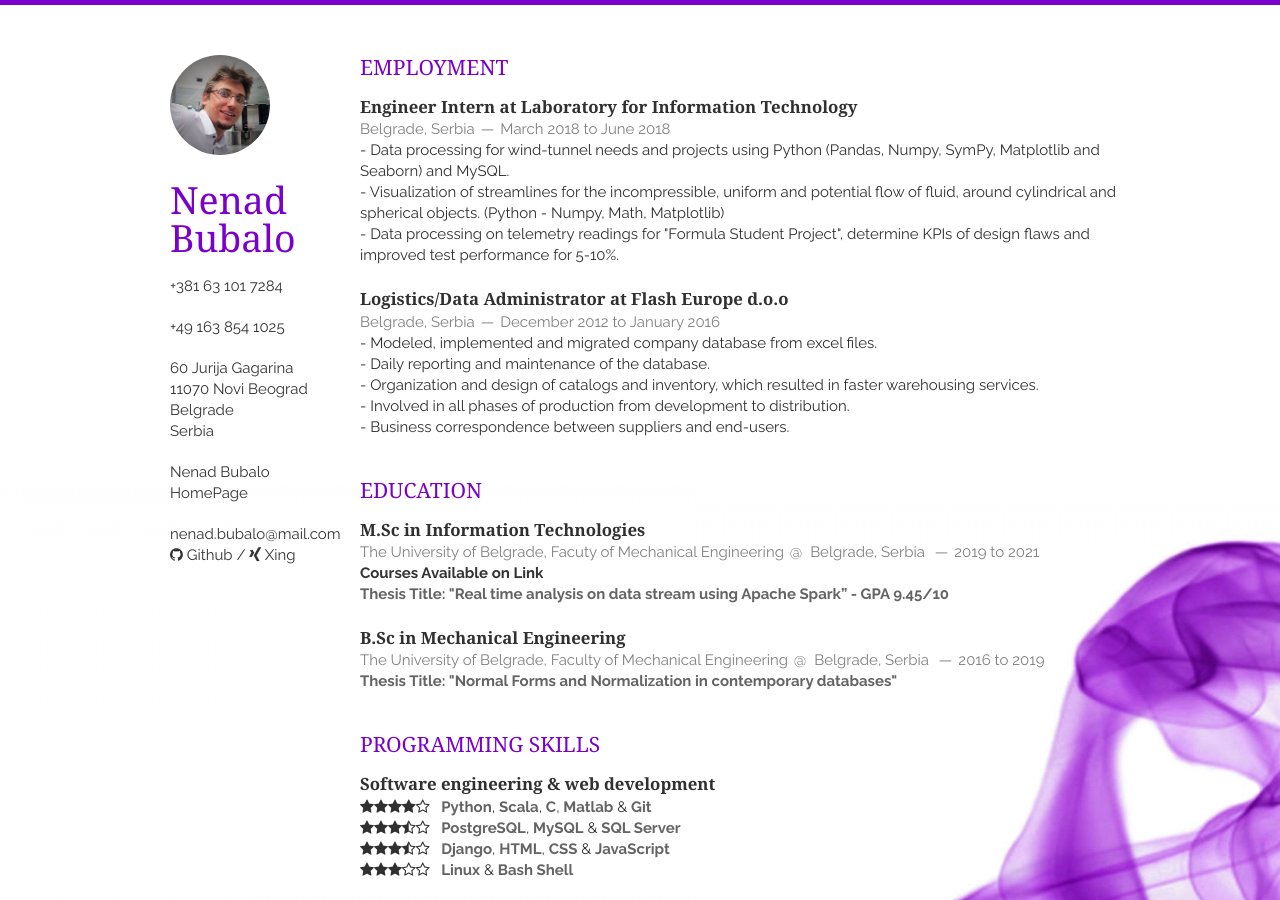
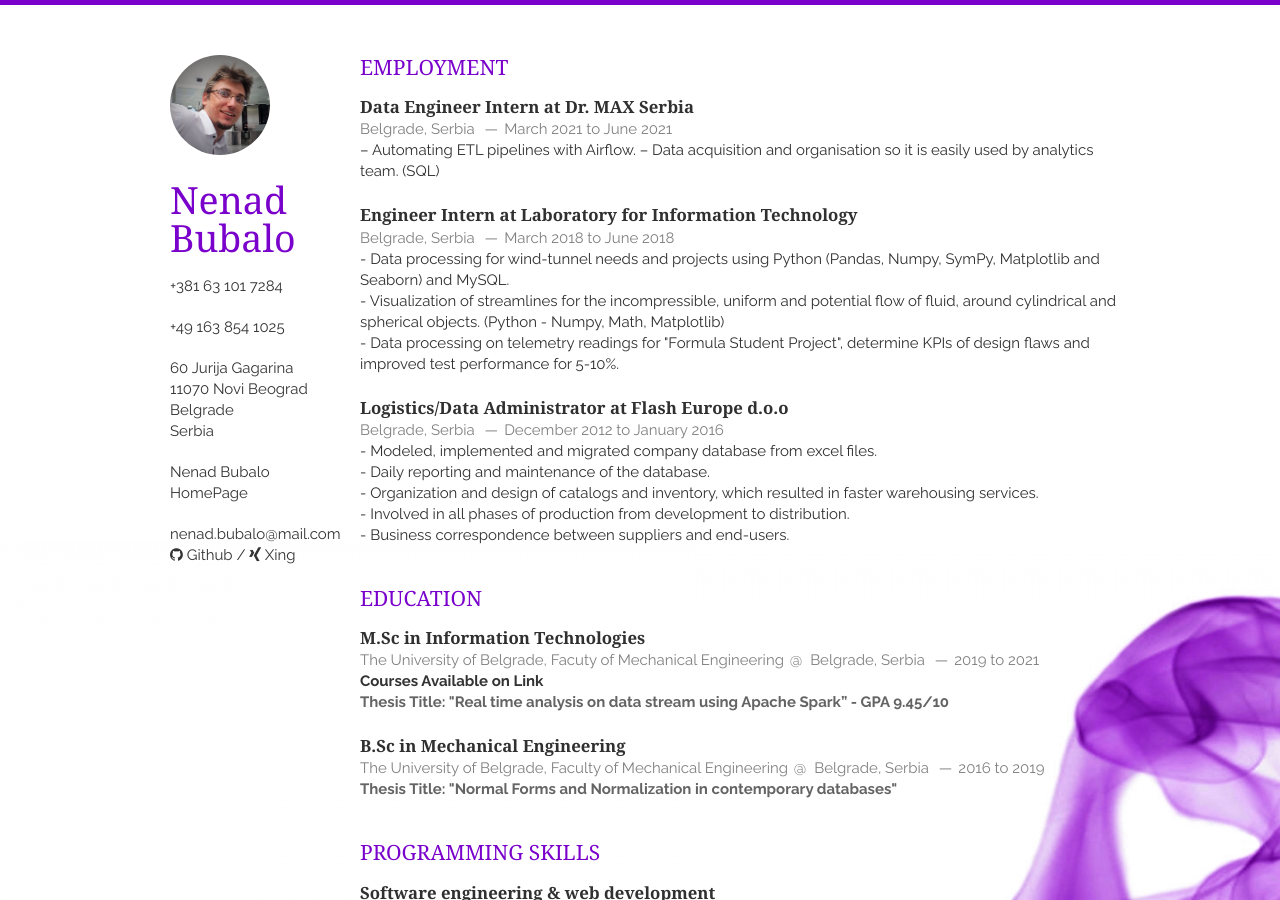
Before and after one commit to MouseOnTheKeys/cv, a Jekyll site: the page built from index.html, in a window 1280 px wide and 900 px high. Built offline with Jekyll 4.4.1, drawn with Linux system fonts in a browser that asks for light colours; nearby versions of some CDN libraries; the list of posts is cut into pages by our own code.

Commit message:
add employment Dr.Max

```diff
--- a/_includes/employment.html
+++ b/_includes/employment.html
@@ -2,31 +2,51 @@
   <h1>Employment</h1>
   <article>
     <header>
-            <h1>Engineer Intern at Laboratory for Information Technology</h1>
+      <h1>Data Engineer Intern at Dr. MAX Serbia</h1>
       <span>
-                <address>Belgrade, Serbia</address><time>March 2018 to June 2018</time>
+        <address>Belgrade, Serbia</address>
+        <time>March 2021 to June 2021</time>
       </span>
     </header>
     <p>
-        - Data processing for wind-tunnel needs and projects using Python
-        (Pandas, Numpy, SymPy, Matplotlib and Seaborn) and MySQL.<br>
-        - Visualization of streamlines for the incompressible, uniform and potential flow of fluid, around  cylindrical and spherical objects. (Python - Numpy, Math, Matplotlib)<br>
-        - Data processing on telemetry readings for "Formula Student Project", determine KPIs of design flaws and improved  test performance for 5-10%.
+      – Automating ETL pipelines with Airflow. – Data acquisition and
+      organisation so it is easily used by analytics team. (SQL)
+    </p>
+  </article>
+  <article>
+    <header>
+      <h1>Engineer Intern at Laboratory for Information Technology</h1>
+      <span>
+        <address>Belgrade, Serbia</address>
+        <time>March 2018 to June 2018</time>
+      </span>
+    </header>
+    <p>
+      - Data processing for wind-tunnel needs and projects using Python (Pandas,
+      Numpy, SymPy, Matplotlib and Seaborn) and MySQL.<br />
+      - Visualization of streamlines for the incompressible, uniform and
+      potential flow of fluid, around cylindrical and spherical objects. (Python
+      - Numpy, Math, Matplotlib)<br />
+      - Data processing on telemetry readings for "Formula Student Project",
+      determine KPIs of design flaws and improved test performance for 5-10%.
     </p>
   </article>
   <article>
     <header>
       <h1>Logistics/Data Administrator at Flash Europe d.o.o</h1>
       <span>
-                <address>Belgrade, Serbia</address><time>December 2012 to January 2016</time>
+        <address>Belgrade, Serbia</address>
+        <time>December 2012 to January 2016</time>
       </span>
     </header>
     <p>
-        - Modeled, implemented and migrated company database from excel files.<br>
-        - Daily reporting and maintenance of the database.<br>
-        - Organization and design of catalogs and inventory, which resulted in faster warehousing services.<br>
-        - Involved in all phases of production from development to distribution.<br>
-        - Business correspondence between suppliers and end-users.<br>
+      - Modeled, implemented and migrated company database from excel files.<br />
+      - Daily reporting and maintenance of the database.<br />
+      - Organization and design of catalogs and inventory, which resulted in
+      faster warehousing services.<br />
+      - Involved in all phases of production from development to
+      distribution.<br />
+      - Business correspondence between suppliers and end-users.<br />
     </p>
   </article>
   <!-- <article>
```
Lines whose indentation alone changed are shown as unchanged.
